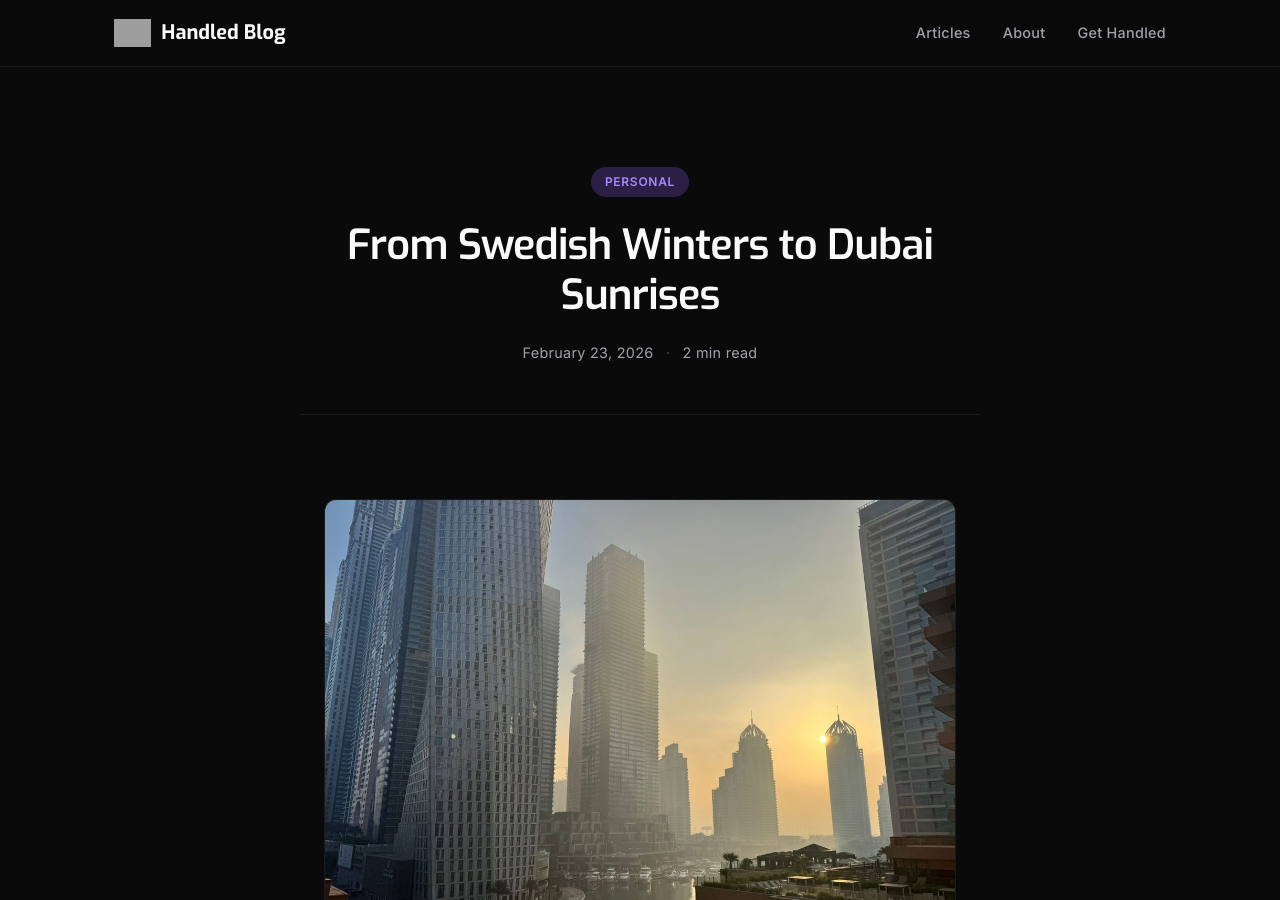
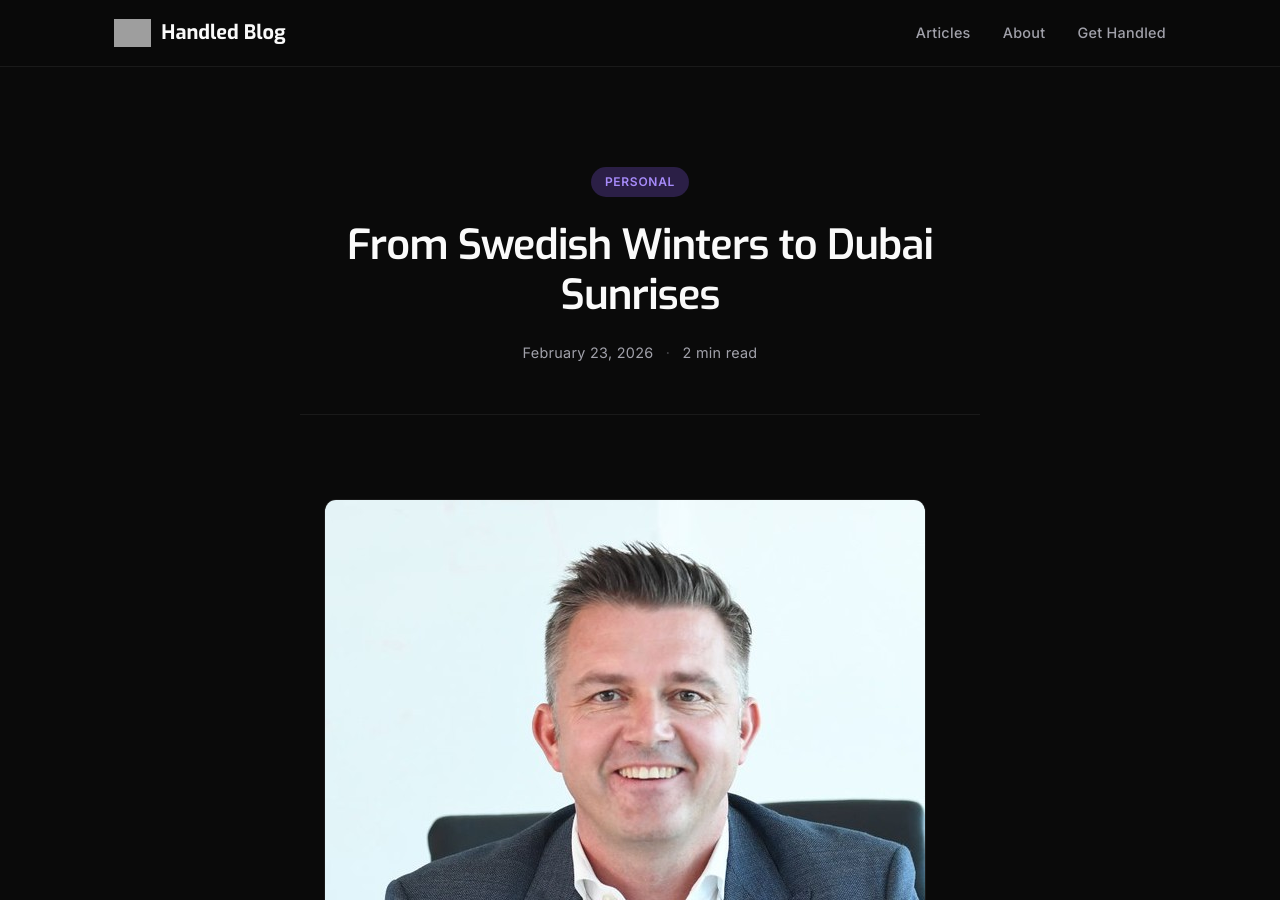
Before and after one commit to handled-sh/handled-sh.github.io, a Jekyll site: the page built from _posts/2026-02-23-from-swedish-winters-to-dubai-sunrises.md, in a window 1280 px wide and 900 px high. Built offline with Jekyll 4.4.1, drawn with Linux system fonts in a browser that asks for light colours; grey boxes are pictures that could not be loaded.

Commit message:
Add founder photo to personal blog post

```diff
--- a/_posts/2026-02-23-from-swedish-winters-to-dubai-sunrises.md
+++ b/_posts/2026-02-23-from-swedish-winters-to-dubai-sunrises.md
@@ -7,6 +7,9 @@ excerpt: "I grew up in Sweden, where winter is long, dark, and beautiful. Now I
 tag: Personal
 image: /assets/images/dubai-marina-sunrise.jpg
 ---
+
+![Peter Larnholt](/assets/images/peter-headshot.jpg)
+
 
 ![Sunrise over Dubai Marina](/assets/images/dubai-marina-sunrise.jpg)
 
```
